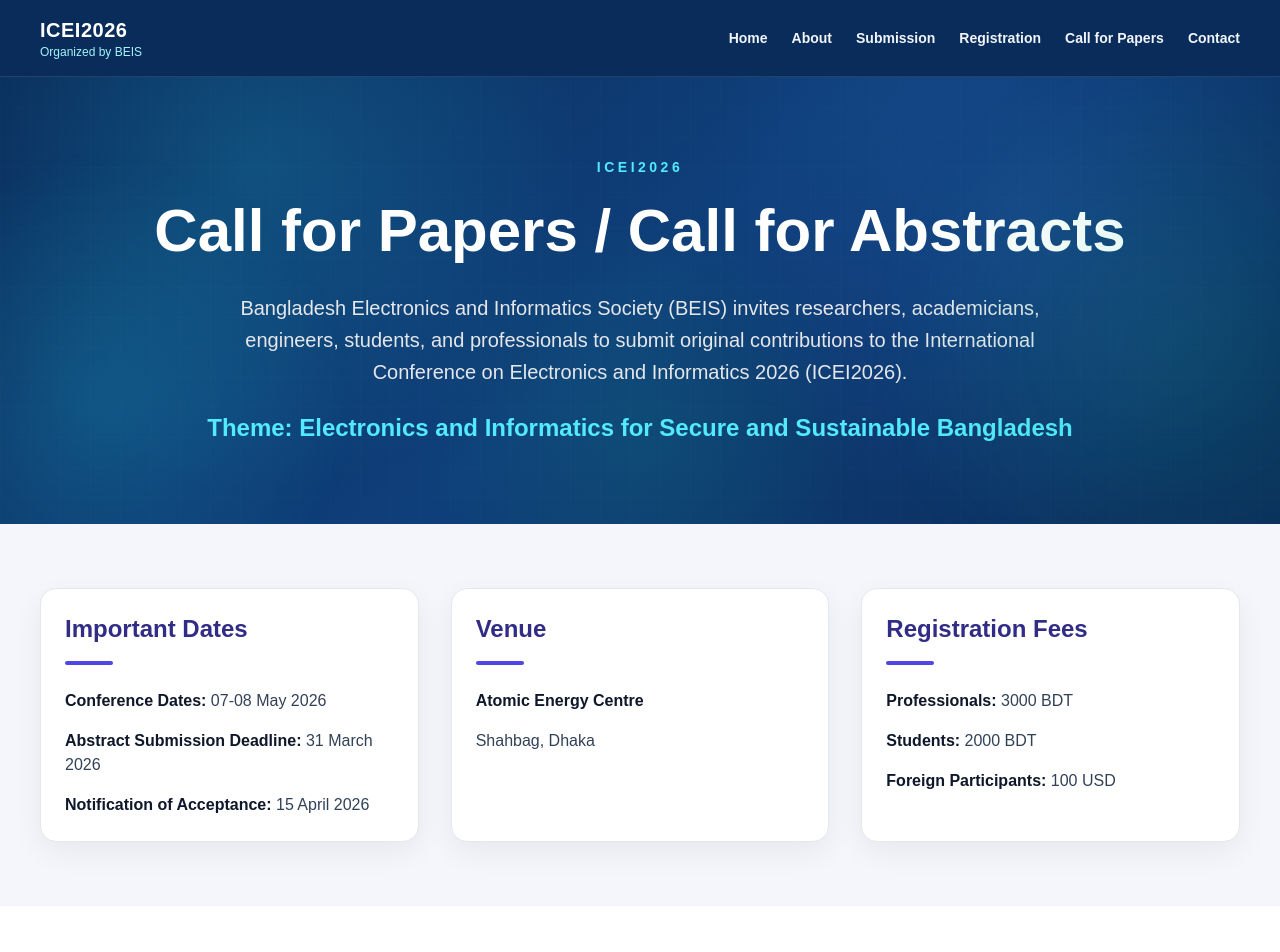
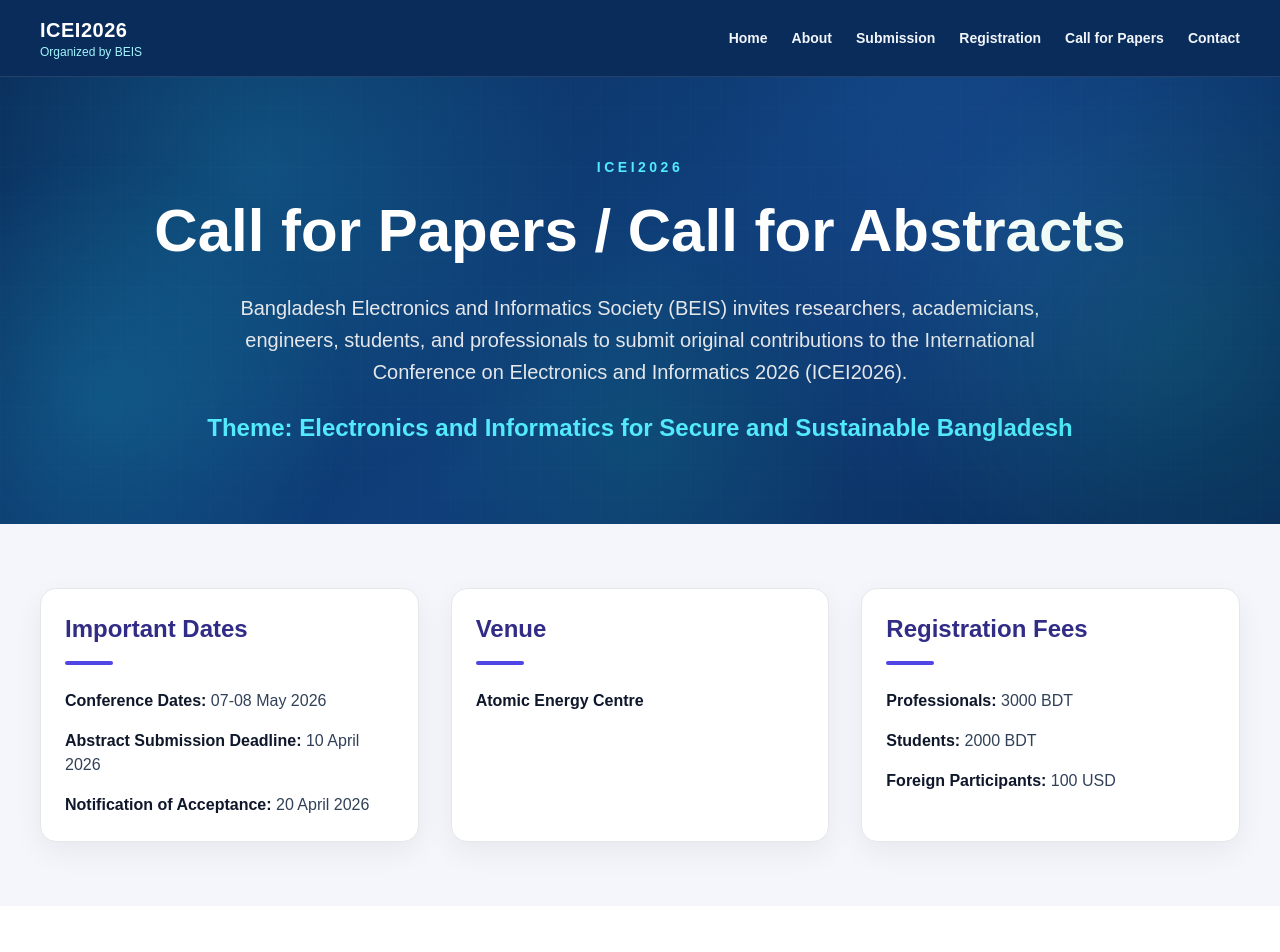
Before and after one commit to mazid07066/icei-beis-1989, a Next.js app: page /call-for-papers in a window 1280 px wide. Shown: the top 952 px of the page. Built offline with nearby package versions, Linux system fonts and the light colour scheme.

Commit message:
Updated abstract submission and acceptance dates

```diff
--- a/app/call-for-papers/page.tsx
+++ b/app/call-for-papers/page.tsx
@@ -138,13 +138,13 @@
                 <span className="font-semibold text-slate-900">
                   Abstract Submission Deadline:
                 </span>{" "}
-                31 March 2026
+                10 April 2026
               </p>
               <p>
                 <span className="font-semibold text-slate-900">
                   Notification of Acceptance:
                 </span>{" "}
-                15 April 2026
+                20 April 2026
               </p>
             </div>
           </div>
@@ -157,7 +157,7 @@
               <p className="font-semibold text-slate-900">
                 Atomic Energy Centre
               </p>
-              <p>Shahbag, Dhaka</p>
+
             </div>
           </div>
 
--- a/app/page.tsx
+++ b/app/page.tsx
@@ -199,13 +199,13 @@
                 <span className="font-semibold text-slate-900">
                   Abstract Submission Deadline:
                 </span>{" "}
-                31 March 2026
+                10 April 2026
               </p>
               <p className="mt-3">
                 <span className="font-semibold text-slate-900">
                   Notification of Acceptance:
                 </span>{" "}
-                15 April 2026
+                20 April 2026
               </p>
               <p className="mt-3">
                 <span className="font-semibold text-slate-900">
```
